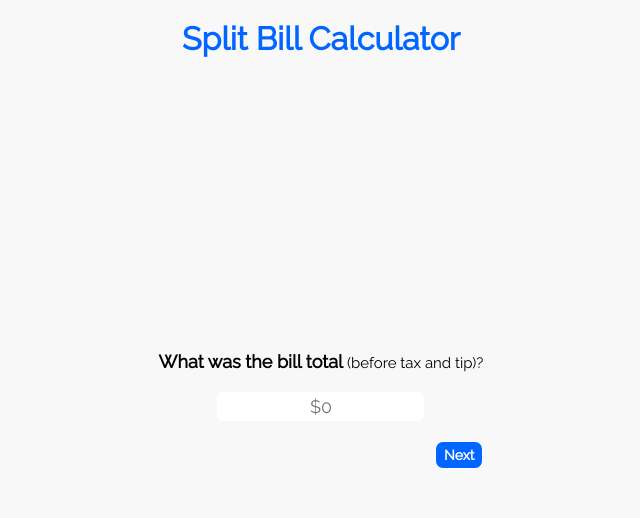
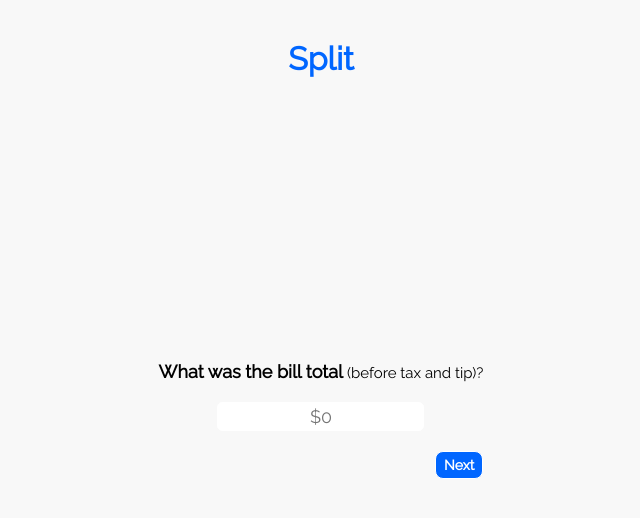
Before and after one commit to jvelis94/tip-calculator, a React (Create React App) app: page / in a window 1280 px wide. Shown: the top 518 px of the page, without its empty margins (319-959 px from the left). Built offline with nearby package versions, Linux system fonts and the light colour scheme.

Commit message:
fixed headers

```diff
--- a/src/App.js
+++ b/src/App.js
@@ -7,7 +7,7 @@ import { Details } from './Components/Details'
 function App() {
   return (
       <div className="App">
-      <header>Split Bill Calculator</header>
+
         <Details/>
       </div>
   );
--- a/src/Components/Details.js
+++ b/src/Components/Details.js
@@ -9,6 +9,8 @@ import {
 
 function MealSub(props) {
     return (
+        <div className='questions'>
+        <header>Split</header>
         <form>
             <label htmlFor='meal_subtotal'>What was the bill total <small>(before tax and tip)?</small></label><br></br>
             <input name='meal_subtotal' placeholder={`$${props.meal_subtotal}`} onChange={props.handleInputChange   }></input><br></br>
@@ -16,11 +18,14 @@ function MealSub(props) {
                 <button><Link to='/shared_items'>Next</Link></button>
             </div>
         </form>
+        </div>
         )
 }
 
 function SharedItems(props) {
     return (
+        <div className='questions'>
+        <header>Split</header>
         <form>
             <label htmlFor='shared_items'>If you shared any items, what was the total of all those items?</label><br></br>
             <input name='shared_items' placeholder={`$${props.shared_items}`} onChange={props.handleInputChange}></input><br></br>
@@ -29,11 +34,14 @@ function SharedItems(props) {
                 <button><Link to='/tax'>Next</Link></button>
             </div>
         </form>
+        </div>
     )
 }
 
 function Tax(props) {
     return (
+        <div className='questions'>
+        <header>Split</header>
         <form>
             <label htmlFor='tax'>Tax:</label><br></br>
             <input name='tax' placeholder={`$${props.tax}`} onChange={props.handleInputChange}></input><br></br>
@@ -42,11 +50,14 @@ function Tax(props) {
                 <button><Link to='/tip'>Next</Link></button>
             </div>
         </form>
+        </div>
     )
 }
 
 function Tip(props) {
     return (
+        <div className='questions'>
+        <header>Split</header>
         <form>
             <label htmlFor='tip'>How much are you tipping your server?</label><br></br>
             <input name='tip' placeholder={`%${props.tip}`} onChange={props.handleInputChange}></input><br></br>
@@ -55,12 +66,15 @@ function Tip(props) {
                 <button><Link to='/grand_total'>Next</Link></button>
             </div>
         </form>
+        </div>
     )
 }
 
 function GrandTotal(props) {
     let grand_total = parseFloat(props.meal_subtotal) + (parseFloat(props.tax)) + ((parseFloat(props.meal_subtotal)) * (parseFloat(props.tip)/100));
     return (
+        <div className='questions'>
+        <header>Split</header>
         <form>
             <label htmlFor='total'>The table's grand total is:</label><br></br>
             <input name='total' value={`$${grand_total.toFixed(2)}`} readOnly></input><br></br>
@@ -70,6 +84,7 @@ function GrandTotal(props) {
                 <button><Link to='/person/1'>Add People</Link></button>
             </div>
         </form>
+        </div>
     )
 }
 
--- a/src/Components/Person.js
+++ b/src/Components/Person.js
@@ -56,7 +56,7 @@ class Person extends React.Component {
         return (
             <div className='person'>
                 <div className='total-details'>
-                    <h3>Person {this.props.person_num} </h3>
+                    <h3>Person</h3>
                     <Items
                         item = {this.state.item}
                         item_quantity = {this.state.item_quantity}
--- a/src/index.css
+++ b/src/index.css
@@ -14,7 +14,7 @@ code {
   font-family: 'Raleway', sans-serif;
 }
 
-.App {
+.questions {
   height: 100vh;
   display: flex;
   align-items: center;
@@ -23,13 +23,12 @@ code {
   margin: 0 auto;
 }
 
+
+
+
 header {
   position: absolute;
   top: 0;
-}
-
-
-header {
   font-size: 32px;
   font-weight: bold;
   margin: 20px auto 40px auto;
@@ -122,7 +121,6 @@ button a {
 }
 
 .breakdown {
-  width: 450px;
   text-align: center;
 }
 
```
